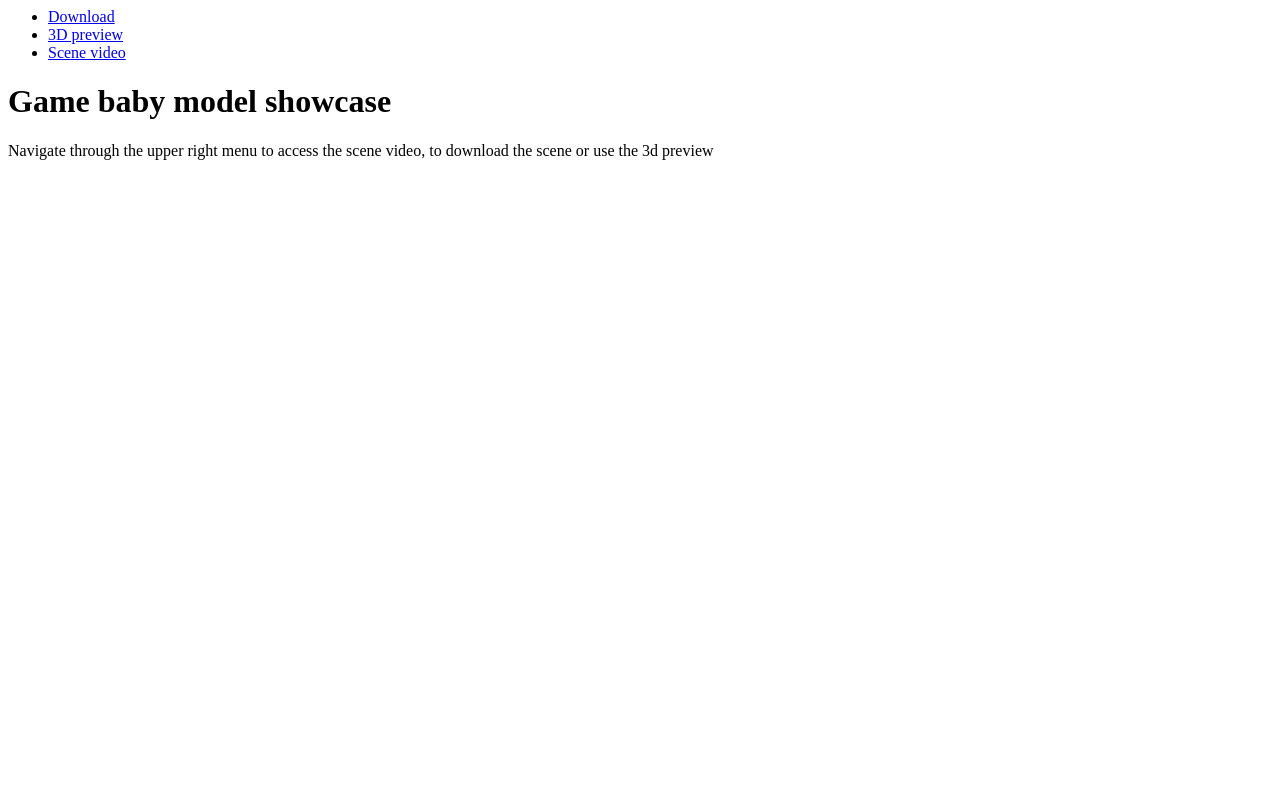
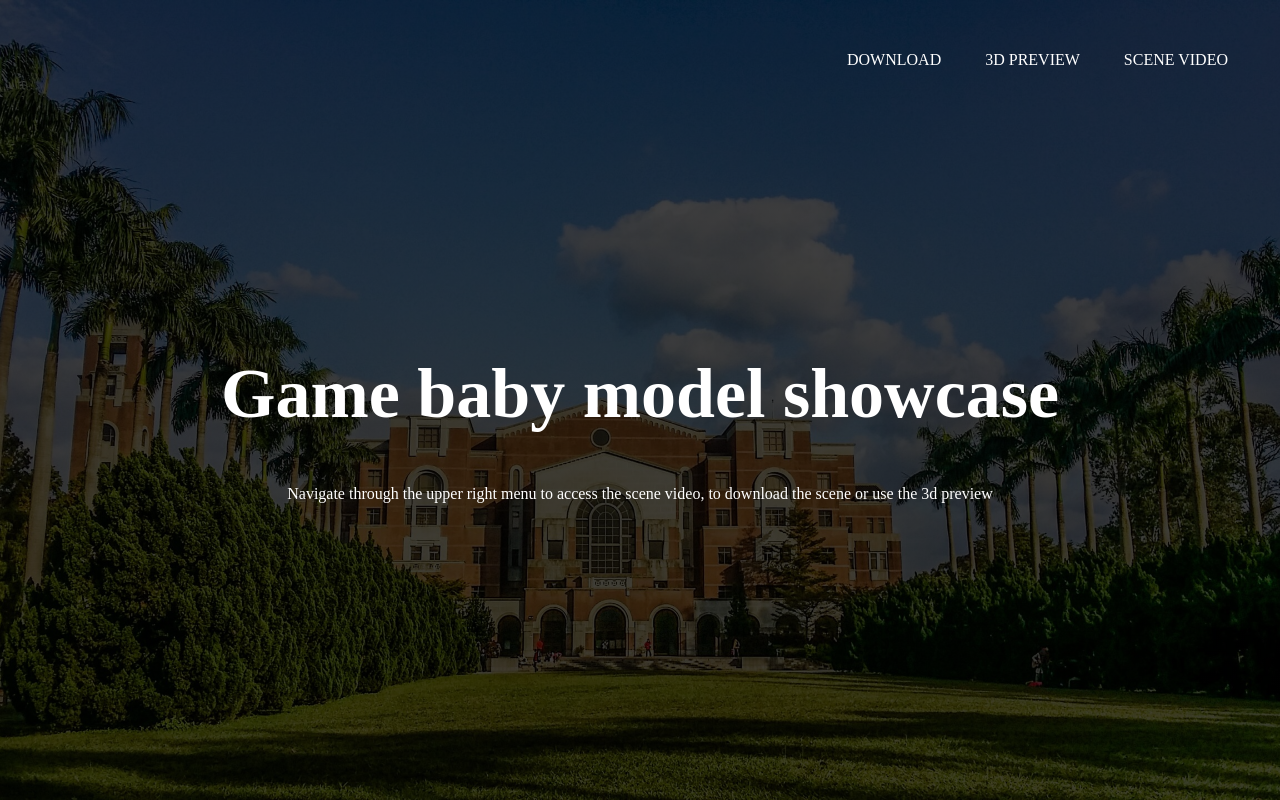
Before and after one commit to LemBiz/Lem, a plain HTML site: page index.html in a window 1280 px wide. Drawn offline with Linux system fonts and the light colour scheme; files whose address does not match are found by name.

```diff
--- a/index.html
+++ b/index.html
@@ -4,6 +4,7 @@
     <meta http-equiv="X-UA-Compatible" content="IE=edge">
     <meta name="viewport" content="width=device-width, initial-scale=1.0">
     <title>Lem</title>
+    <link rel="stylesheet" href="visual.css">
     <link rel="stylesheet" href="/assets/background.jpeg">
 </head>
 <body>
```
